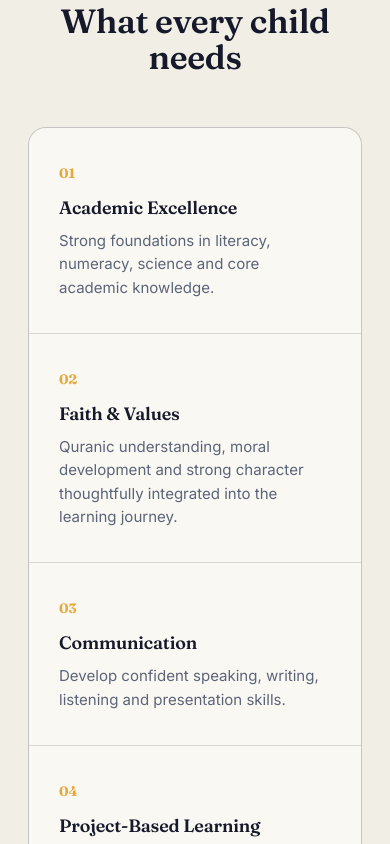
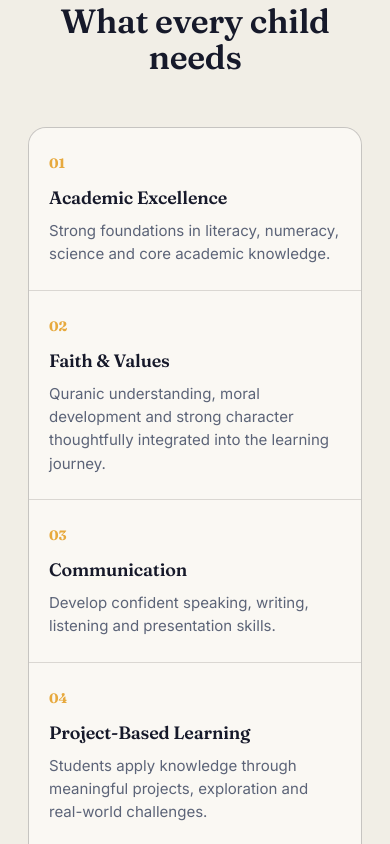
Before and after one commit to SYNX-Horizon-Official/Falah-Virtual-School, a plain HTML site: page index.html in a window 390 px wide. Shown: the part 2116-2960 px from the top of the page. Drawn offline with Linux system fonts and the light colour scheme.

Commit message:
layout fix

```diff
--- a/css/style.css
+++ b/css/style.css
@@ -278,7 +278,7 @@ section{ position:relative; }
 }
 .pillar-card:hover{ background:var(--white); }
 .pillar-num{ font-family:var(--font-display); font-size:0.85rem; color:var(--gold); font-weight:700; }
-.pillar-card h3{ margin-top:14px; font-size:1.12rem; }
+.pillar-card h3{ margin-top:14px; font-size:1.12rem; overflow-wrap: break-word; word-wrap: break-word; }
 .pillar-card p{ margin-top:10px; color:var(--slate); font-size:0.94rem; line-height:1.55; }
 
 
@@ -527,12 +527,16 @@ section{ position:relative; }
   .cta-band{ padding:48px 28px; }
 }
 
+@media (max-width: 768px) {
+  .pillars-grid{ grid-template-columns:1fr; }
+  .pillar-card{ padding:26px 20px; }
+}
+
 @media (max-width: 620px){
   .section{ padding:66px 0; }
   .section-tight{ padding:52px 0; }
   .hero{ padding:44px 0 64px; }
   .page-hero{ padding:44px 0 56px; }
-  .pillars-grid{ grid-template-columns:1fr; }
   .feature-grid{ grid-template-columns:1fr; }
   .footer-grid{ grid-template-columns:1fr; gap:34px; }
   .footer-bottom{ flex-direction:column; align-items:flex-start; }
@@ -636,3 +640,12 @@ section{ position:relative; }
   .hero-media-kenburns img{ animation:none; }
   .hero-float-card{ animation:none; opacity:1; transform:none; }
 }
+/* Mobile Fix for Subjects Grid */
+@media (max-width: 960px) {
+    .pillars-grid {
+        grid-template-columns: 1fr !important;
+    }
+    .pillar-card {
+        padding: 24px 20px !important;
+    }
+}
```
Also changed, not shown: 2 other files.
